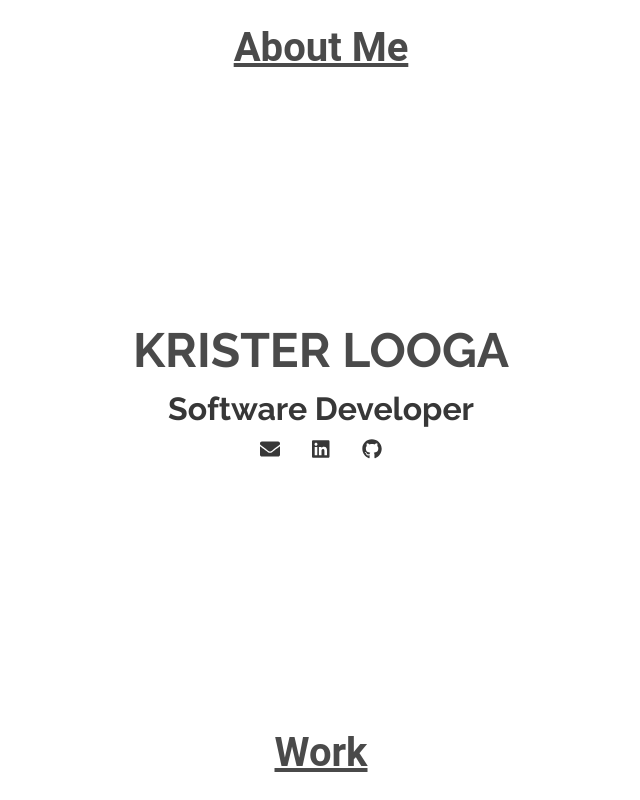
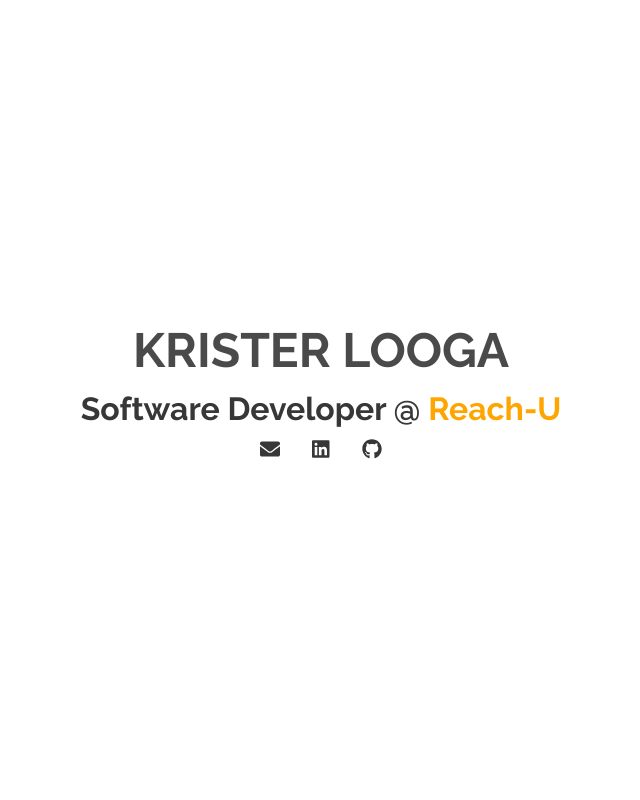
Before and after one commit to KristerL/Portfolio, a React (Create React App) app: page / in a window 1280 px wide. Shown: the whole page, without its empty margins (319-959 px from the left). Built offline with nearby package versions, Linux system fonts and the light colour scheme.

Commit message:
removed buttons

```diff
--- a/src/Containers/ContentDisplay/ContentDisplay.js
+++ b/src/Containers/ContentDisplay/ContentDisplay.js
@@ -21,7 +21,7 @@
         default:
             content = <div>
                 <h1>KRISTER LOOGA</h1>
-                <h3>Software Developer</h3>
+                <h3>Software Developer @ <span>Reach-U</span></h3>
                 <div className={"test"}>
                     <a href={"mailto:looga.krister@gmail.com"} aria-label={"Email address"} target={"_blank"}
                        rel={"noopener"}> <FontAwesomeIcon icon={faEnvelope}/></a>
--- a/src/Containers/ContentDisplay/ContentDisplay.module.css
+++ b/src/Containers/ContentDisplay/ContentDisplay.module.css
@@ -1,9 +1,14 @@
 .ContentDisplay {
     display: flex;
     flex-direction: column;
+    justify-content: center;
+    align-items: center;
+
+    width: 100vw;
+    height: 100%;
+
     padding-left: 1rem;
     text-align: center;
-    width: 100vw;
 }
 
 .ContentDisplay h1 {
@@ -17,6 +22,10 @@
     font-size: 1rem;
     font-weight: bold;
     margin: 0.75rem;
+}
+
+.ContentDisplay h3 span {
+    color: #ffa500;
 }
 
 .Header {
--- a/src/Containers/LandingPage/LandingPage.js
+++ b/src/Containers/LandingPage/LandingPage.js
@@ -17,9 +17,7 @@
 
     return (
         <div className={classes.LandingPage}>
-            <Button label={selectedHeader === "About Me" ? "Homepage" : "About Me"} select={handleSelect}/>
             <ContentDisplay header={selectedHeader}/>
-            <Button label={selectedHeader === "Work" ? "Homepage" : "Work"} select={handleSelect}/>
         </div>
     )
 };
```
Also changed, not shown: package.json (+10 -10 lines), 1 other file (tests, documents, lock files or other folders).
